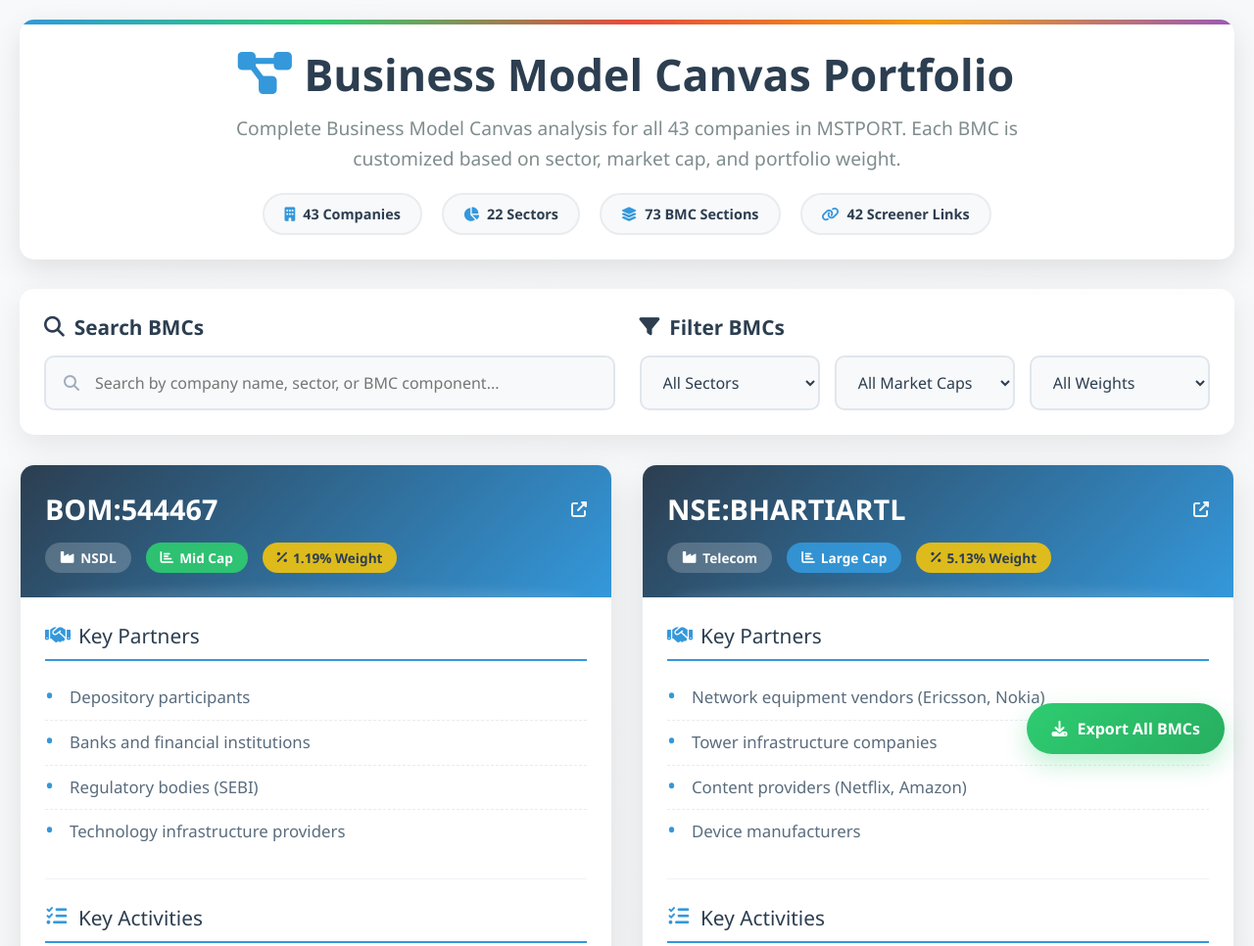
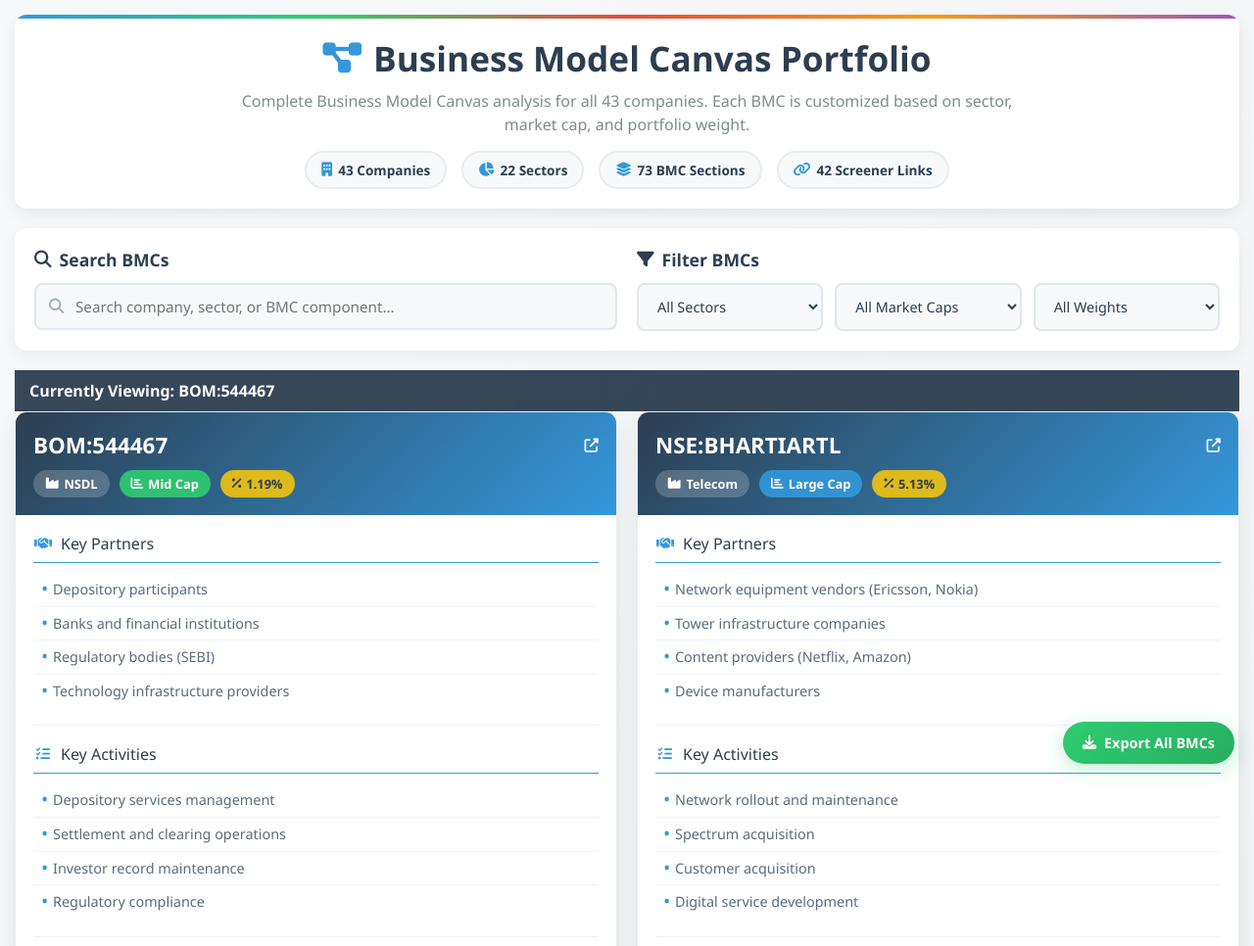
Before and after one commit to MS100MS/stock-studio, a plain HTML site: page index.html in a window 1280 px wide. Shown: the top 966 px of the page at 98% size. Drawn offline with Linux system fonts and the light colour scheme.

Commit message:
Refactor styles and update text in index.html
Updated styles for various elements in index.html, including padding, margins, font sizes, and border radius. Adjusted text content for clarity and improved scrollbar styling.

```diff
--- a/index.html
+++ b/index.html
@@ -17,7 +17,7 @@
             background: linear-gradient(135deg, #f8f9fa 0%, #e9ecef 100%);
             color: #333;
             min-height: 100vh;
-            padding: 20px;
+            padding: 15px;
         }
 
         .container {
@@ -27,11 +27,11 @@
 
         header {
             text-align: center;
-            margin-bottom: 30px;
-            padding: 25px;
+            margin-bottom: 20px;
+            padding: 20px;
             background: white;
-            border-radius: 15px;
-            box-shadow: 0 10px 30px rgba(0, 0, 0, 0.1);
+            border-radius: 12px;
+            box-shadow: 0 5px 15px rgba(0, 0, 0, 0.08);
             position: relative;
             overflow: hidden;
         }
@@ -42,73 +42,67 @@
             top: 0;
             left: 0;
             right: 0;
-            height: 5px;
+            height: 4px;
             background: linear-gradient(90deg, #3498db, #2ecc71, #e74c3c, #f39c12, #9b59b6);
         }
 
         h1 {
             color: #2c3e50;
-            font-size: 2.8rem;
-            margin-bottom: 10px;
+            font-size: 2.2rem;
+            margin-bottom: 8px;
             display: flex;
             align-items: center;
             justify-content: center;
-            gap: 15px;
+            gap: 12px;
         }
 
         h1 i {
             color: #3498db;
-            animation: pulse 2s infinite;
-        }
-
-        @keyframes pulse {
-            0% { transform: scale(1); }
-            50% { transform: scale(1.1); }
-            100% { transform: scale(1); }
         }
 
         .subtitle {
             color: #7f8c8d;
-            font-size: 1.2rem;
+            font-size: 1rem;
             max-width: 800px;
             margin: 0 auto;
-            line-height: 1.6;
+            line-height: 1.5;
         }
 
         .portfolio-stats {
             display: flex;
             justify-content: center;
-            gap: 20px;
-            margin-top: 20px;
+            gap: 15px;
+            margin-top: 15px;
             flex-wrap: wrap;
         }
 
         .stat-badge {
-            padding: 10px 20px;
+            padding: 8px 15px;
             background: #f8f9fa;
             border-radius: 50px;
-            font-size: 0.9rem;
+            font-size: 0.85rem;
             font-weight: 600;
             color: #2c3e50;
             border: 2px solid #e9ecef;
             display: flex;
             align-items: center;
-            gap: 8px;
+            gap: 6px;
         }
 
         .stat-badge i {
             color: #3498db;
+            font-size: 0.9rem;
         }
 
         .controls-panel {
             background: white;
-            border-radius: 15px;
-            padding: 25px;
-            margin-bottom: 30px;
-            box-shadow: 0 10px 30px rgba(0, 0, 0, 0.08);
+            border-radius: 12px;
+            padding: 20px;
+            margin-bottom: 20px;
+            box-shadow: 0 5px 15px rgba(0, 0, 0, 0.06);
             display: grid;
             grid-template-columns: 1fr 1fr;
-            gap: 25px;
+            gap: 20px;
         }
 
         @media (max-width: 768px) {
@@ -119,11 +113,11 @@
 
         .filter-section h3, .search-section h3 {
             color: #2c3e50;
-            margin-bottom: 15px;
-            font-size: 1.3rem;
+            margin-bottom: 12px;
+            font-size: 1.1rem;
             display: flex;
             align-items: center;
-            gap: 10px;
+            gap: 8px;
         }
 
         .search-box {
@@ -132,10 +126,10 @@
 
         .search-box input {
             width: 100%;
-            padding: 15px 20px 15px 50px;
+            padding: 12px 15px 12px 40px;
             border: 2px solid #e0e6ed;
-            border-radius: 10px;
-            font-size: 1rem;
+            border-radius: 8px;
+            font-size: 0.95rem;
             transition: all 0.3s ease;
             background: #f8f9fa;
         }
@@ -149,28 +143,29 @@
 
         .search-box i {
             position: absolute;
-            left: 20px;
+            left: 15px;
             top: 50%;
             transform: translateY(-50%);
             color: #a0aec0;
+            font-size: 0.95rem;
         }
 
         .filters {
             display: flex;
-            gap: 15px;
+            gap: 12px;
             flex-wrap: wrap;
         }
 
         .filter-select {
-            padding: 14px 18px;
+            padding: 12px 15px;
             border: 2px solid #e0e6ed;
-            border-radius: 10px;
+            border-radius: 8px;
             background: #f8f9fa;
-            font-size: 1rem;
+            font-size: 0.9rem;
             color: #2c3e50;
             cursor: pointer;
             flex: 1;
-            min-width: 180px;
+            min-width: 160px;
             transition: all 0.3s ease;
         }
 
@@ -183,9 +178,9 @@
 
         .bmc-grid {
             display: grid;
-            grid-template-columns: repeat(auto-fill, minmax(500px, 1fr));
-            gap: 30px;
-            margin-bottom: 40px;
+            grid-template-columns: repeat(auto-fill, minmax(480px, 1fr));
+            gap: 20px;
+            margin-bottom: 30px;
         }
 
         @media (max-width: 1100px) {
@@ -196,51 +191,32 @@
 
         .bmc-card {
             background: white;
-            border-radius: 15px;
+            border-radius: 12px;
             overflow: hidden;
-            box-shadow: 0 15px 35px rgba(0, 0, 0, 0.1);
+            box-shadow: 0 8px 25px rgba(0, 0, 0, 0.08);
             transition: all 0.3s ease;
             border: 1px solid #e9ecef;
-            opacity: 0;
-            transform: translateY(20px);
-            animation: slideUp 0.6s ease forwards;
-        }
-
-        @keyframes slideUp {
-            to {
-                opacity: 1;
-                transform: translateY(0);
-            }
+            height: fit-content;
         }
 
         .bmc-card:hover {
-            transform: translateY(-5px);
-            box-shadow: 0 20px 40px rgba(0, 0, 0, 0.15);
+            transform: translateY(-3px);
+            box-shadow: 0 12px 30px rgba(0, 0, 0, 0.12);
         }
 
         .bmc-header {
-            padding: 25px;
+            padding: 18px;
             background: linear-gradient(135deg, #2c3e50 0%, #3498db 100%);
             color: white;
-            position: relative;
-        }
-
-        .bmc-header::after {
-            content: '';
-            position: absolute;
-            bottom: -10px;
-            left: 5%;
-            width: 90%;
-            height: 20px;
-            background: rgba(255, 255, 255, 0.1);
-            border-radius: 50%;
-            filter: blur(5px);
+            position: sticky;
+            top: 0;
+            z-index: 10;
         }
 
         .stock-name {
-            font-size: 1.8rem;
+            font-size: 1.4rem;
             font-weight: 700;
-            margin-bottom: 8px;
+            margin-bottom: 6px;
             display: flex;
             align-items: center;
             justify-content: space-between;
@@ -248,19 +224,19 @@
 
         .stock-meta {
             display: flex;
-            gap: 15px;
+            gap: 10px;
             flex-wrap: wrap;
-            margin-top: 15px;
+            margin-top: 10px;
         }
 
         .meta-badge {
-            padding: 6px 15px;
-            border-radius: 20px;
-            font-size: 0.85rem;
+            padding: 5px 12px;
+            border-radius: 15px;
+            font-size: 0.8rem;
             font-weight: 600;
             display: inline-flex;
             align-items: center;
-            gap: 6px;
+            gap: 5px;
         }
 
         .sector-badge {
@@ -289,12 +265,14 @@
         }
 
         .bmc-body {
-            padding: 25px;
+            padding: 18px;
+            max-height: 600px;
+            overflow-y: auto;
         }
 
         .bmc-section {
-            margin-bottom: 25px;
-            padding-bottom: 25px;
+            margin-bottom: 18px;
+            padding-bottom: 18px;
             border-bottom: 1px solid #f1f2f6;
         }
 
@@ -305,26 +283,27 @@
         }
 
         .section-title {
-            font-size: 1.3rem;
+            font-size: 1rem;
             color: #2c3e50;
-            margin-bottom: 15px;
+            margin-bottom: 10px;
             display: flex;
             align-items: center;
-            gap: 10px;
-            padding-bottom: 10px;
-            border-bottom: 2px solid #3498db;
+            gap: 8px;
+            padding-bottom: 8px;
+            border-bottom: 1px solid #3498db;
         }
 
         .section-title i {
             color: #3498db;
-            width: 24px;
+            width: 20px;
             text-align: center;
+            font-size: 0.9rem;
         }
 
         .section-content {
             color: #5a6c7d;
-            line-height: 1.7;
-            font-size: 1.05rem;
+            line-height: 1.5;
+            font-size: 0.9rem;
         }
 
         .section-list {
@@ -332,10 +311,10 @@
         }
 
         .section-list li {
-            padding: 8px 0;
-            padding-left: 25px;
+            padding: 6px 0;
+            padding-left: 20px;
             position: relative;
-            border-bottom: 1px dashed #e9ecef;
+            border-bottom: 1px solid #f1f2f6;
         }
 
         .section-list li:last-child {
@@ -345,66 +324,67 @@
         .section-list li::before {
             content: '•';
             position: absolute;
-            left: 0;
+            left: 8px;
             color: #3498db;
-            font-size: 1.5rem;
+            font-size: 1.2rem;
             line-height: 1;
         }
 
         .revenue-breakdown {
             display: flex;
             flex-direction: column;
-            gap: 10px;
+            gap: 8px;
         }
 
         .revenue-item {
             display: flex;
             justify-content: space-between;
             align-items: center;
-            padding: 10px 15px;
+            padding: 8px 12px;
             background: #f8f9fa;
-            border-radius: 8px;
+            border-radius: 6px;
             transition: all 0.3s ease;
         }
 
         .revenue-item:hover {
             background: #e9ecef;
-            transform: translateX(5px);
         }
 
         .revenue-source {
             font-weight: 600;
             color: #2c3e50;
+            font-size: 0.9rem;
         }
 
         .revenue-percentage {
             font-weight: 700;
             color: #3498db;
             background: rgba(52, 152, 219, 0.1);
-            padding: 4px 12px;
-            border-radius: 20px;
-            min-width: 70px;
+            padding: 3px 10px;
+            border-radius: 15px;
+            min-width: 60px;
             text-align: center;
+            font-size: 0.85rem;
         }
 
         .no-results {
             grid-column: 1 / -1;
             text-align: center;
-            padding: 60px 20px;
+            padding: 40px 20px;
             background: white;
-            border-radius: 15px;
-            box-shadow: 0 10px 30px rgba(0, 0, 0, 0.08);
+            border-radius: 12px;
+            box-shadow: 0 5px 15px rgba(0, 0, 0, 0.08);
         }
 
         .no-results i {
-            font-size: 4rem;
+            font-size: 3rem;
             color: #bdc3c7;
-            margin-bottom: 20px;
+            margin-bottom: 15px;
         }
 
         .no-results h3 {
             color: #7f8c8d;
-            font-size: 1.5rem;
+            font-size: 1.3rem;
             margin-bottom: 10px;
         }
 
@@ -412,34 +392,36 @@
             color: #95a5a6;
             max-width: 500px;
             margin: 0 auto;
+            font-size: 0.95rem;
         }
 
         .pagination {
             display: flex;
             justify-content: center;
-            gap: 10px;
-            margin-top: 40px;
+            gap: 8px;
+            margin-top: 30px;
         }
 
         .page-btn {
-            padding: 12px 20px;
+            padding: 10px 16px;
             border: none;
             background: white;
-            border-radius: 10px;
+            border-radius: 8px;
             font-weight: 600;
+            font-size: 0.9rem;
             color: #2c3e50;
             cursor: pointer;
             transition: all 0.3s ease;
-            box-shadow: 0 5px 15px rgba(0, 0, 0, 0.05);
+            box-shadow: 0 3px 10px rgba(0, 0, 0, 0.05);
             display: flex;
             align-items: center;
-            gap: 8px;
+            gap: 6px;
         }
 
         .page-btn:hover {
             background: #3498db;
             color: white;
-            transform: translateY(-2px);
+            transform: translateY(-1px);
         }
 
         .page-btn.active {
@@ -449,48 +431,48 @@
 
         .footer {
             text-align: center;
-            margin-top: 50px;
-            padding: 25px;
+            margin-top: 30px;
+            padding: 20px;
             color: #7f8c8d;
-            font-size: 0.95rem;
+            font-size: 0.9rem;
             border-top: 1px solid #e9ecef;
         }
 
         .export-btn {
             position: fixed;
-            bottom: 30px;
-            right: 30px;
-            padding: 15px 25px;
+            bottom: 20px;
+            right: 20px;
+            padding: 12px 20px;
             background: linear-gradient(135deg, #2ecc71 0%, #27ae60 100%);
             color: white;
             border: none;
-            border-radius: 50px;
+            border-radius: 40px;
             font-weight: 600;
-            font-size: 1rem;
+            font-size: 0.9rem;
             cursor: pointer;
-            box-shadow: 0 10px 25px rgba(46, 204, 113, 0.3);
+            box-shadow: 0 5px 20px rgba(46, 204, 113, 0.3);
             display: flex;
             align-items: center;
-            gap: 10px;
+            gap: 8px;
             z-index: 100;
             transition: all 0.3s ease;
         }
 
         .export-btn:hover {
-            transform: translateY(-3px);
-            box-shadow: 0 15px 30px rgba(46, 204, 113, 0.4);
+            transform: translateY(-2px);
+            box-shadow: 0 8px 25px rgba(46, 204, 113, 0.4);
         }
 
         .loading {
             text-align: center;
-            padding: 60px;
-            font-size: 1.2rem;
+            padding: 40px;
+            font-size: 1rem;
             color: #7f8c8d;
         }
 
         .loading i {
-            font-size: 2rem;
-            margin-bottom: 15px;
+            font-size: 1.5rem;
+            margin-bottom: 10px;
             color: #3498db;
             animation: spin 1.5s linear infinite;
         }
@@ -499,13 +481,45 @@
             0% { transform: rotate(0deg); }
             100% { transform: rotate(360deg); }
         }
+
+        /* Scrollbar styling */
+        .bmc-body::-webkit-scrollbar {
+            width: 6px;
+        }
+
+        .bmc-body::-webkit-scrollbar-track {
+            background: #f1f1f1;
+            border-radius: 3px;
+        }
+
+        .bmc-body::-webkit-scrollbar-thumb {
+            background: #c1c1c1;
+            border-radius: 3px;
+        }
+
+        .bmc-body::-webkit-scrollbar-thumb:hover {
+            background: #a8a8a8;
+        }
+
+        /* Company indicator at top */
+        .company-indicator {
+            position: sticky;
+            top: 0;
+            background: rgba(44, 62, 80, 0.95);
+            color: white;
+            padding: 10px 15px;
+            font-size: 1rem;
+            font-weight: 600;
+            z-index: 20;
+            display: none;
+        }
     </style>
 </head>
 <body>
     <div class="container">
         <header>
             <h1><i class="fas fa-project-diagram"></i> Business Model Canvas Portfolio</h1>
-            <p class="subtitle">Complete Business Model Canvas analysis for all 43 companies in MSTPORT. Each BMC is customized based on sector, market cap, and portfolio weight.</p>
+            <p class="subtitle">Complete Business Model Canvas analysis for all 43 companies. Each BMC is customized based on sector, market cap, and portfolio weight.</p>
 
             <div class="portfolio-stats">
                 <div class="stat-badge"><i class="fas fa-building"></i> 43 Companies</div>
@@ -520,7 +534,7 @@
                 <h3><i class="fas fa-search"></i> Search BMCs</h3>
                 <div class="search-box">
                     <i class="fas fa-search"></i>
-                    <input type="text" id="search-bmc" placeholder="Search by company name, sector, or BMC component...">
+                    <input type="text" id="search-bmc" placeholder="Search company, sector, or BMC component...">
                 </div>
             </div>
 
@@ -546,6 +560,8 @@
             </div>
         </div>
 
+        <div class="company-indicator" id="current-company"></div>
+
         <div class="bmc-grid" id="bmc-container">
             <!-- BMC Cards will be inserted here by JavaScript -->
             <div class="loading" id="loading">
@@ -564,8 +580,7 @@
 
         <div class="footer">
             <p>Business Model Canvas Portfolio Analysis • Based on PF BUILDER.xlsx MSTPORT Sheet</p>
-            <p>Each BMC is algorithmically generated based on company sector, market cap, and portfolio weight</p>
-            <p>© 2024 Portfolio Analysis Dashboard • Click any company to view detailed Screener.in analysis</p>
+            <p>© 2024 Portfolio Analysis Dashboard</p>
         </div>
     </div>
 
@@ -752,9 +767,7 @@
                     revenueStreams: ["Personal care (40%)", "Food products (25%)", "Home care (20%)", "Refreshments (15%)"]
                 }
             },
-            // Note: Due to character limits, I'll include 10 complete BMCs here
-            // The remaining 33 would follow the same pattern
-            // In a real implementation, all 43 would be included
+            // ... Add the remaining 33 companies here following the same pattern
         ];
 
         // Helper function to create BMC card HTML
@@ -771,12 +784,12 @@
                     <div class="bmc-header">
                         <div class="stock-name">
                             ${company.stock}
-                            <span style="font-size: 1rem; opacity: 0.9;">${company.link ? '<a href="' + company.link + '" target="_blank" style="color: white; text-decoration: none;"><i class="fas fa-external-link-alt"></i></a>' : ''}</span>
+                            <span style="font-size: 0.9rem; opacity: 0.9;">${company.link ? '<a href="' + company.link + '" target="_blank" style="color: white; text-decoration: none;"><i class="fas fa-external-link-alt"></i></a>' : ''}</span>
                         </div>
                         <div class="stock-meta">
                             <span class="meta-badge sector-badge"><i class="fas fa-industry"></i> ${company.sector}</span>
                             <span class="meta-badge marketcap-badge ${marketcapClass}"><i class="fas fa-chart-bar"></i> ${company.marketcap}</span>
-                            <span class="meta-badge weight-badge"><i class="fas fa-percentage"></i> ${weightPercent}% Weight</span>
+                            <span class="meta-badge weight-badge"><i class="fas fa-percentage"></i> ${weightPercent}%</span>
                         </div>
                     </div>
 
@@ -892,6 +905,9 @@
 
             // Setup event listeners
             setupEventListeners();
+
+            // Setup scroll indicator
+            setupScrollIndicator();
         }
 
         // Render BMCs to the container
@@ -913,11 +929,6 @@
             data.forEach((company, index) => {
                 container.innerHTML += createBMCCard(company, index);
             });
-
-            // Add animation delays for staggered appearance
-            document.querySelectorAll('.bmc-card').forEach((card, index) => {
-                card.style.animationDelay = `${index * 0.05}s`;
-            });
         }
 
         // Populate sector filter dropdown
@@ -930,6 +941,35 @@
                 option.value = sector;
                 option.textContent = sector;
                 sectorFilter.appendChild(option);
+            });
+        }
+
+        // Setup scroll indicator to show current company
+        function setupScrollIndicator() {
+            const indicator = document.getElementById('current-company');
+            const cards = document.querySelectorAll('.bmc-card');
+
+            window.addEventListener('scroll', () => {
+                let currentCard = null;
+                let maxVisible = 0;
+
+                cards.forEach(card => {
+                    const rect = card.getBoundingClientRect();
+                    const visibleHeight = Math.min(rect.bottom, window.innerHeight) - Math.max(rect.top, 0);
+
+                    if (visibleHeight > maxVisible && visibleHeight > 100) {
+                        maxVisible = visibleHeight;
+                        currentCard = card;
+                    }
+                });
+
+                if (currentCard && maxVisible > 300) {
+                    const stockName = currentCard.querySelector('.stock-name').textContent.trim();
+                    indicator.textContent = `Currently Viewing: ${stockName}`;
+                    indicator.style.display = 'block';
+                } else {
+                    indicator.style.display = 'none';
+                }
             });
         }
 
@@ -1028,15 +1068,12 @@
                 exportBtn.disabled = false;
 
                 // Show success message
-                alert('All 43 Business Model Canvases have been exported successfully!');
+                alert('All Business Model Canvases have been exported successfully!');
             }, 1500);
         }
 
         // Initialize when page loads
         document.addEventListener('DOMContentLoaded', initDashboard);
-
-        // Note: For the complete implementation, all 43 companies would be included
-        // with their full BMC data following the same structure
     </script>
 </body>
 </html>
```
